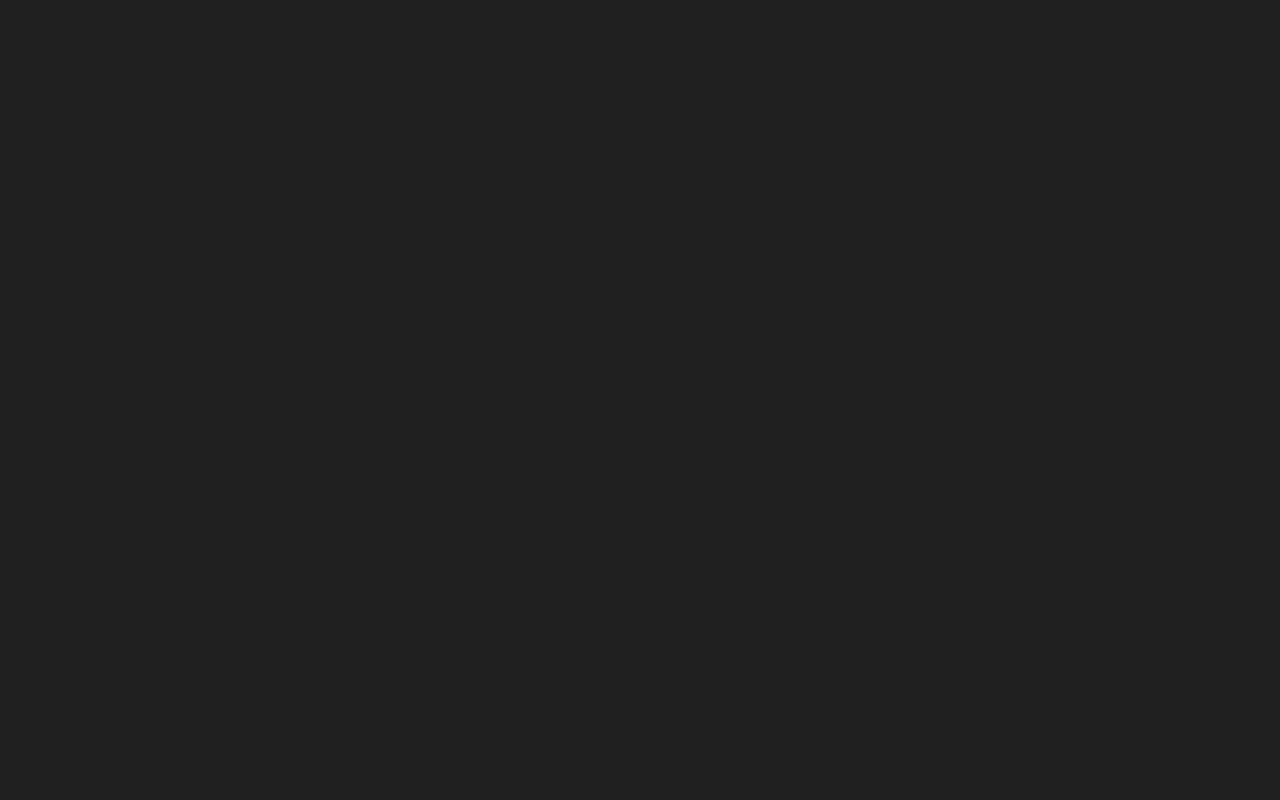
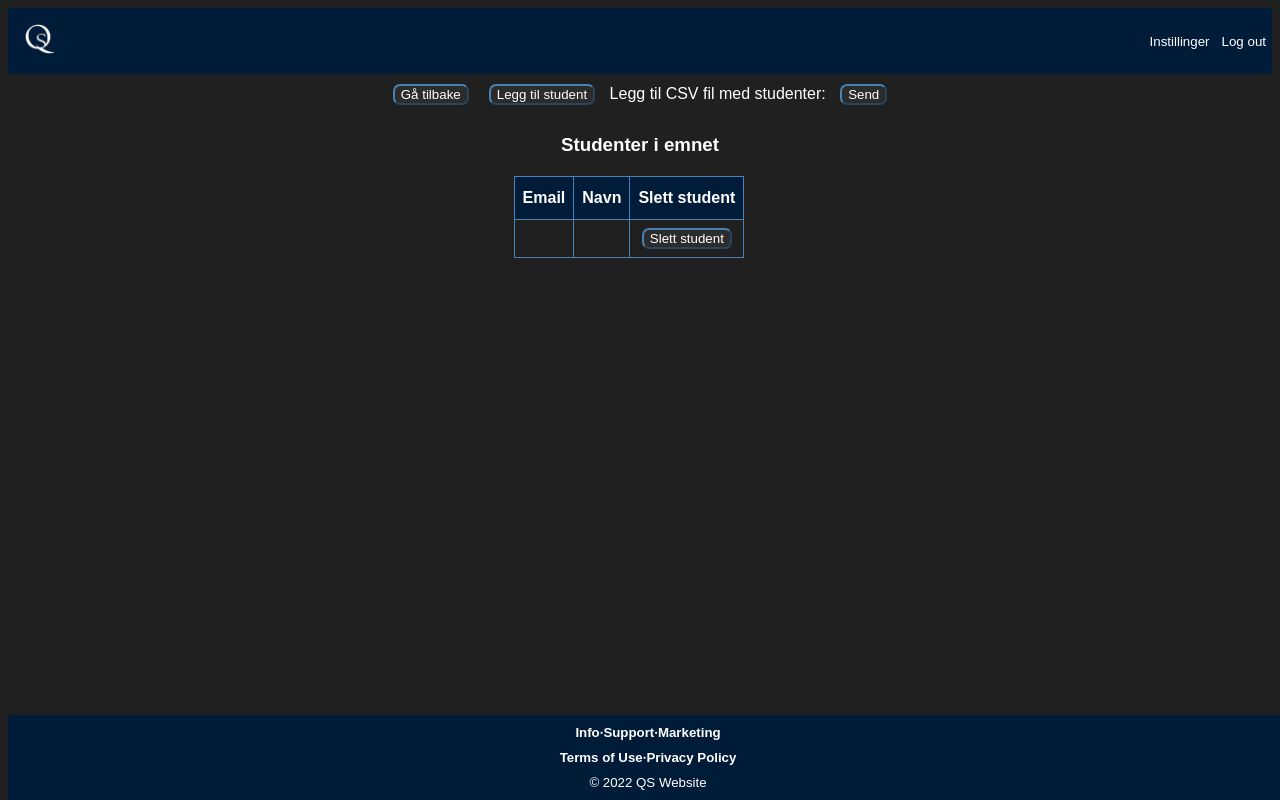
Before and after one commit to thadshap/Full-stack-application-developer-QS-project, a Vue app: page /allStudents in a window 1280 px wide. Before the commit this address had no page. Built offline with nearby package versions, Linux system fonts and the light colour scheme; the HTML template or start-up script is replaced by a standard one.

Commit message:
showAllStudents created

```diff
--- a/package.json
+++ b/package.json
@@ -11,6 +11,8 @@
   "dependencies": {
     "core-js": "^3.6.5",
     "vue": "^3.0.0",
+    "vue-basic-alert": "^1.1.0",
+    "vue-confirm-dialog": "^1.1.0",
     "vue-router": "^4.0.0-0",
     "vuex": "^4.0.0-0"
   },
--- a/src/router/index.js
+++ b/src/router/index.js
@@ -7,6 +7,7 @@ import HomeStudent from "../views/HomeStudent.vue";
 import HomeStudentAss from "../views/HomeStudentAss";
 import Queue from "../views/Queue";
 import Settings from "@/views/Settings";
+import ShowAllStudentsInCourse from "@/views/ShowAllStudentsInCourse";
 
 
 const routes = [
@@ -50,6 +51,11 @@ const routes = [
     name: "settings",
     component: Settings,
   },
+  {
+    path: "/allStudents",
+    name: "allStudents",
+    component: ShowAllStudentsInCourse,
+  },
 ];
 
 const router = createRouter({
--- a/src/styles/navBar.css
+++ b/src/styles/navBar.css
@@ -7,7 +7,6 @@ input{
     margin-top: 10px;
 }
 #loginPage{
-    margin-top: 50%;
     color: white;
     display: grid;
     justify-items: center;
--- a/src/views/AddNewCourse.vue
+++ b/src/views/AddNewCourse.vue
@@ -5,13 +5,12 @@
     <h3>Registrer et nytt fag</h3>
     <div id="inputContainer">
       <div id="firstColumn">
-        Emnekode: <br><input id="courseCode" class="inputFields" type="text" placeholder="emnekode"><br>
-        Navn: <br><input id="name" class="inputFields" type="text" placeholder="navn"><br>
-        Oppstartsdato: <br><input id="date" class="inputFields" type="date"><br>
-        Forventet sluttdato: <br><input id="endDate" class="inputFields" type="date"><br>
-        Hvor mange øvinger har emnet? <br><input id="NumOfAssignments" class="inputFields" type="number"><br>
-        Hvor mange øvinger må være godkjente? <br><input id="NumOfAssignmentsApproved" class="inputFields" type="number"><br>
-        sdflgkjrterwle<br>olikujyhtgf<br>ytgfg<br>
+        Emnekode: <br><input v-model="courseCode" id="courseCode" class="inputFields" type="text" placeholder="emnekode"><br>
+        Navn: <br><input v-model="name" id="name" class="inputFields" type="text" placeholder="navn"><br>
+        Oppstartsdato: <br><input v-model="startDate" id="date" class="inputFields" type="date"><br>
+        Forventet sluttdato: <br><input v-model="endDate" id="endDate" class="inputFields" type="date"><br>
+        Hvor mange øvinger har emnet? <br><input v-model="numPractices" id="NumOfAssignments" class="inputFields" type="number"><br>
+        Hvor mange øvinger må være godkjente? <br><input v-model="numOfAcceptedPractices" id="NumOfAssignmentsApproved" class="inputFields" type="number"><br>
       </div>
       <div id="secondColumn">
         Skal øvingene være delt inn i undergrupper?<br>
@@ -19,11 +18,19 @@
         <input type="radio" id="normal" name="typeAssignment" v-on:click="sendButtonShow"> Vanlig
         <input type="radio" id="undergroups" name="typeAssignment" v-on:click="showUnderGroups"> Undergrupper<br>
 
-
-        <br><button id="send" v-if="showButton">Opprett nytt emne</button>
+        <br><button id="send" v-if="showButton" v-on:click="sendCourse">Opprett nytt emne{{email}}</button>
       </div>
       <div id="invisibleChoices" v-if="showGroupDetails">
-        HALOOOOO
+        Hvor mange undergrupper har emnet? <input v-model="numOfUnderGroups" id="NumOfUnderGroups" class="inputFields" type="number" v-on:input="generateInputFields"><br>
+
+        <div v-for="input in inputs" :key="input">
+          <div id="inputFieldsVisible" v-if="input.index>0">
+            Hvor mange øvinger er det i undergruppe nummer {{input.index}} ?
+            <input v-model="input.inputNumOfPractices" class="inputFields" type="number"><br>
+            Hvor mange øvinger må være godkjente i denne gruppen?
+            <input v-model="input.inputNumOfApproved" class="inputFields" type="number"><br>
+          </div>
+        </div>
       </div>
     </div>
 
@@ -35,13 +42,30 @@
 import MenuBarAdministrator from "@/components/menuBarAdministrator";
 import Footer from "@/components/Footer";
 import Header from "@/components/Header";
+
 export default {
   name: "AddNewCourse",
   components: {Footer, MenuBarAdministrator, Header},
   data() {
     return {
       showButton : false,
-      showGroupDetails: false
+      showGroupDetails: false,
+      showInput: false,
+      numOfUnderGroups: 0,
+      courseCode:"",
+      name:"",
+      startDate:"",
+      endDate:"",
+      numPractices:0,
+      numOfAcceptedPractices:0,
+      inputs: [
+        {
+          label: "",
+          index: 0,
+          inputNumOfPractices: 0,
+          inputNumOfApproved: 0
+        }
+      ]
       }
     },
   methods: {
@@ -52,6 +76,18 @@ export default {
     showUnderGroups(){
       this.showButton = false;
       this.showGroupDetails = true;
+    },
+    generateInputFields(){
+      if (this.numOfUnderGroups>0){
+        this.showInput = true;
+        for (let i = 0; i < this.numOfUnderGroups; i++) {
+          this.inputs.push({label: "Hvor mange øvinger er det i undergruppe " + i, index: i+1, inputNumOfApproved: 0, inputNumOfPractices: 0});
+        }
+      }
+      this.showButton = true;
+    },
+    sendCourse(){
+
     }
   }
 }
@@ -91,6 +127,8 @@ export default {
     border-color: steelblue;
     border-radius: 7px;
     margin-top: 10px;
+    font-size: 20px;
+    margin-top: 60px;
   }
   #invisibleChoices{
     grid-area: invisibleChoices;
@@ -98,5 +136,9 @@ export default {
   #date, #endDate{
     width: 166px;
   }
+  #inputFieldsVisible{
+    font-weight: lighter;
+    margin: 5px;
+  }
 
 </style>
--- a/src/views/HomeAdministrator.vue
+++ b/src/views/HomeAdministrator.vue
@@ -18,9 +18,9 @@
                 <br>Sluttdato(forventet): 25.31.12
             </div>
             <div id="sub-feature-tabs">
-              <button id="assigment-btn"><img id="assigment-img" src="./../assets/assigment.png"> Arkiver fag</button>
-              <button id="allStudents"> Se studenter</button>
-              <button id="que-btn"><img id="in-to-que-img"> Slett fag</button>
+              <button id="assigment-btn"><img id="assigment-img" src="./../assets/assigment.png" v-on:click="alertArchiveCourse"> Arkiver fag</button>
+              <button id="allStudents" v-on:click="showStudents"> Se studenter</button>
+              <button id="que-btn"><img id="in-to-que-img" v-on:click="alertDeleteCourse"> Slett fag</button>
             </div>
           </div>
         </div><br>
@@ -43,10 +43,15 @@ export default {
     }
   },
   methods: {
-    makeNewCourse: {
-
+    alertDeleteCourse() {
     },
-
+    alertArchiveCourse() {
+    },
+    showStudents(){
+      this.$router.push({
+        name: 'allStudents'
+      })
+    }
   }
 }
 </script>
--- /dev/null
+++ b/src/views/ShowAllStudentsInCourse.vue
@@ -0,0 +1,129 @@
+<template>
+  <div id="studentsToShow">
+    <Header></Header>
+    <button id="goBack" v-on:click="goBack"> Gå tilbake</button>
+    <button id="addStudent" v-on:click="addNewStudent"> Legg til student</button>
+    Legg til CSV fil med studenter: <button id="addFile" v-on:click="addFile"> Send</button>
+    <div id="showAddStudent" v-if="showAddStudent"><br>
+      fornavn: <input v-model="addStudent.firstName" id="firstName" class="inputFields" type="text" placeholder="fornavn"><br>
+      etternavn: <input v-model="addStudent.lastName" id="lastName" class="inputFields" type="text" placeholder="etternavn"><br>
+      email: <input v-model="addStudent.email" id="email" class="inputFields" type="text" placeholder="email"><br>
+      <button id="sendStudent" v-on:click="sendStudent"> Send student</button>
+    </div>
+
+    <h3>Studenter i emnet {{course}}</h3>
+
+    <table id="tableStudents">
+      <tr>
+        <th>Email</th>
+        <th>Navn</th>
+        <th>Slett student</th>
+      </tr>
+      <tr v-for="student in students" :key="student">
+        <td>
+          {{student.email}}
+        </td>
+        <td>
+          {{student.name}}
+        </td>
+        <td id="deleteRow">
+          <button id="deleteStudent" v-on:click="deleteStudent"> Slett student</button>
+        </td>
+      </tr>
+    </table>
+
+    <Footer></Footer>
+  </div>
+</template>
+
+<script>
+import Footer from "@/components/Footer";
+import Header from "@/components/Header";
+export default {
+  name: "ShowAllStudentsInCourse",
+  components: {Footer, Header},
+  data() {
+    return {
+      showAddStudent: false,
+      addStudent : {firstName:"", lastName:"", email:""},
+      course: "",
+      students: [
+        {
+          email:"",
+          name:""
+        }
+      ]
+    }
+  },
+  methods: {
+    goBack(){
+      this.$router.push({
+        name: 'administrator'
+      })
+    },
+    addNewStudent(){
+      this.showAddStudent = true;
+    },
+    deleteStudent(){
+
+    },
+    sendStudent(){
+
+    },
+    addFile(){
+
+    }
+  }
+}
+</script>
+
+<style scoped>
+  button {
+    cursor: pointer;
+    color:white;
+    background-color: #2d2c2c;
+    border-width: 2px;
+    border-color: steelblue;
+    border-radius: 7px;
+    margin: 10px;
+  }
+
+  #studentsToShow{
+    text-align: center;
+    color: white;
+  }
+  #tableStudents{
+    color: white;
+  }
+  table{
+    margin-left: 40%;
+    font-family: Arial, Helvetica, sans-serif;
+    border-collapse: collapse;
+    width: auto;
+    margin-top: 20px;
+  }
+
+  td, th {
+    border: 1px solid steelblue;
+    padding: 8px;
+  }
+
+  th {
+    padding-top: 12px;
+    padding-bottom: 12px;
+    text-align: left;
+    background-color: #011c39;
+    color: white;
+  }
+
+  #deleteStudent{
+    margin: 0px;
+  }
+  input{
+    background-color: #2d2c2c;
+    border-width: 0 0 2px 0;
+    border-color: steelblue;
+    color: white;
+    outline: none;
+  }
+</style>
```
Also changed, not shown: src/features/SetUp.js (added, +9 -0 lines), 1 other file (tests, documents, lock files or other folders).
